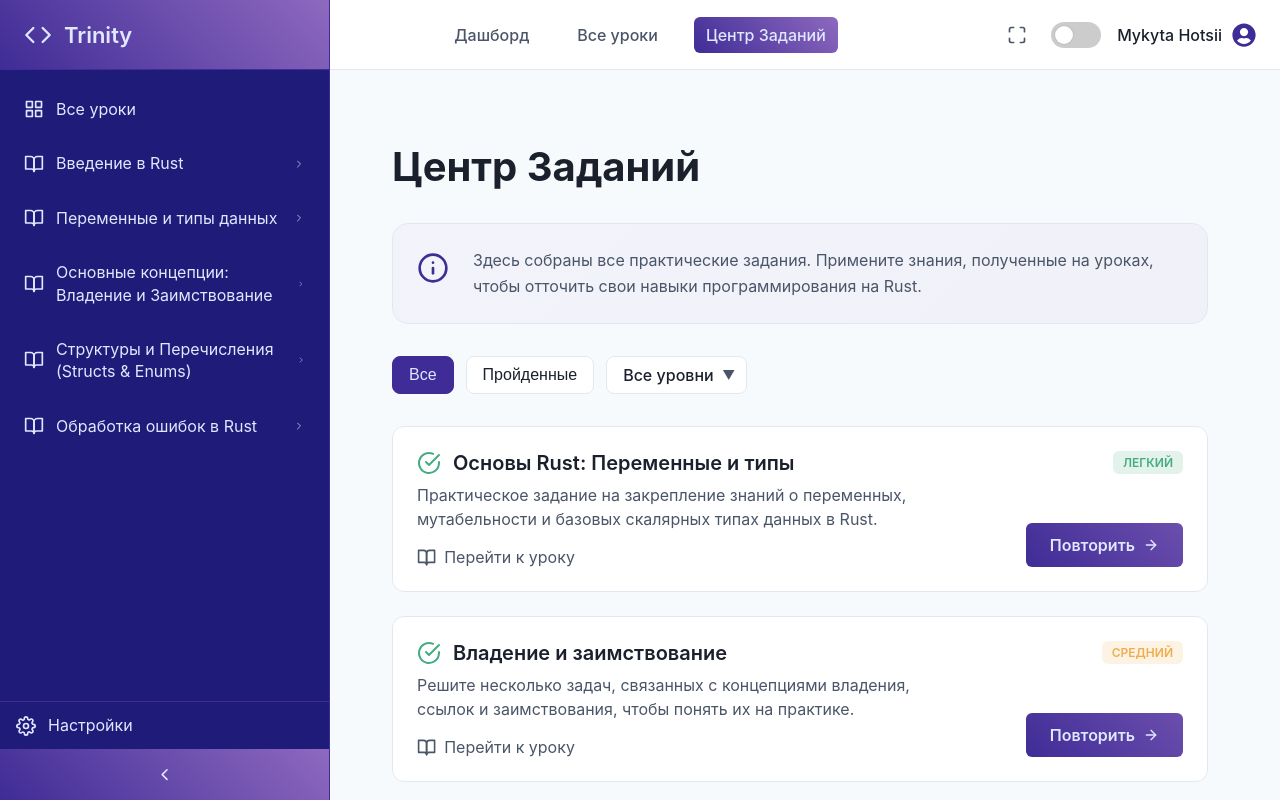
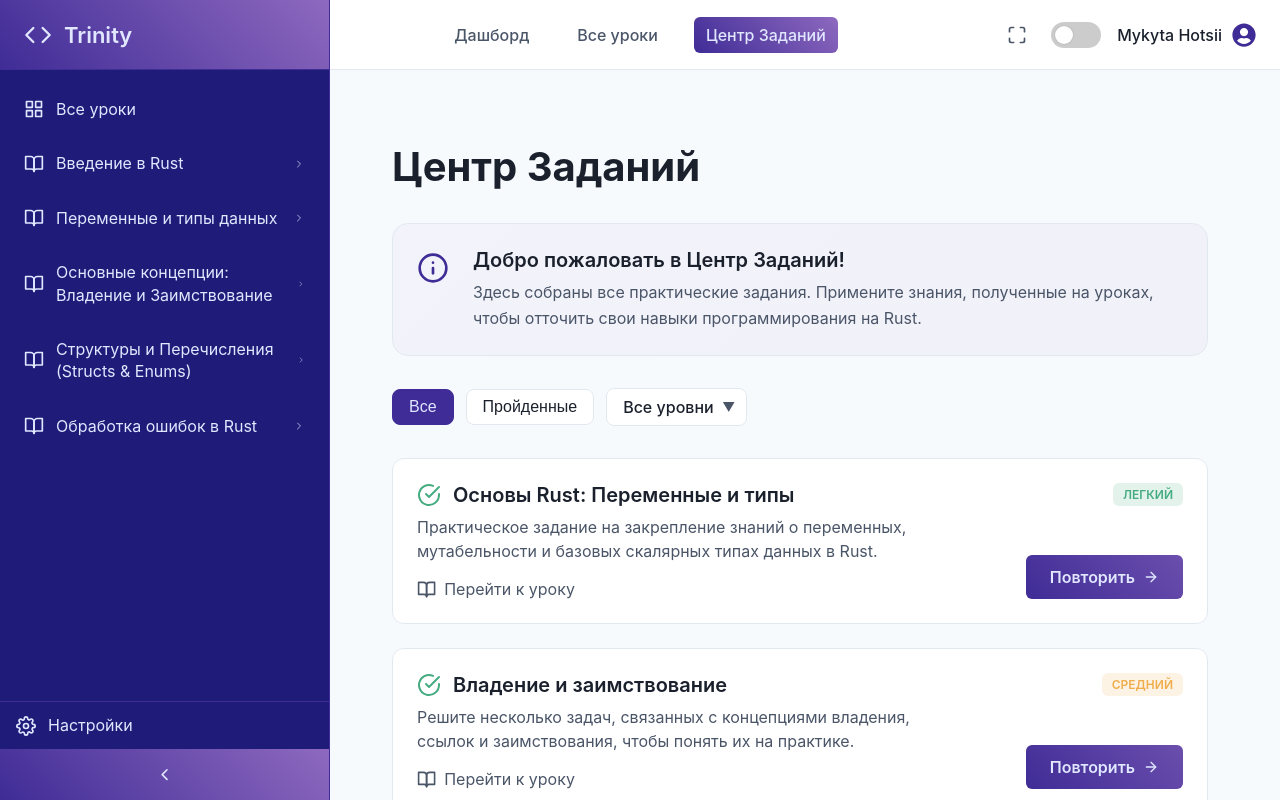
Before and after one commit to MykytaHts/trinity, a React (Vite) app: page /homework in a window 1280 px wide. Built offline with nearby package versions, Linux system fonts and the light colour scheme.

Commit message:
Extracted filters into FilterGroup component

```diff
--- /dev/null
+++ b/src/components/FilterGroup/FilterGroup.module.scss
@@ -0,0 +1,77 @@
+.filterContainer {
+  display: flex;
+  gap: 12px;
+  align-items: center;
+}
+
+.filterButton {
+  background-color: var(--background-secondary);
+  border: 1px solid var(--border-color);
+  color: var(--text-primary);
+  padding: 8px 16px;
+  border-radius: 8px;
+  font-weight: 500;
+  cursor: pointer;
+  transition: all 0.2s;
+  font-size: 1rem;
+
+  &:hover {
+    border-color: var(--accent-primary);
+    color: var(--text-primary);
+  }
+}
+
+.activeFilter {
+  background-color: var(--accent-primary);
+  border-color: var(--accent-primary);
+  color: var(--accent-text-primary);
+
+  &:hover {
+    color: var(--accent-text-primary);
+  }
+}
+
+[data-theme='dark'] .activeFilter {
+  box-shadow: 0 0 12px 0px var(--accent-primary);
+}
+
+.selectWrapper {
+  position: relative;
+}
+
+.difficultySelect {
+  -webkit-appearance: none;
+  -moz-appearance: none;
+  appearance: none;
+  background-color: var(--background-secondary);
+  border: 1px solid var(--border-color);
+  color: var(--text-primary);
+  padding: 8px 32px 8px 16px;
+  border-radius: 8px;
+  font-weight: 500;
+  cursor: pointer;
+  transition: all 0.2s;
+  font-family: inherit;
+  font-size: 1rem;
+
+  &:hover {
+    border-color: var(--accent-primary);
+  }
+
+  &:focus {
+    outline: none;
+    border-color: var(--accent-primary);
+    box-shadow: 0 0 0 2px var(--accent-primary-lighter);
+  }
+}
+
+.selectWrapper::after {
+  content: '▼';
+  font-size: 0.8rem;
+  color: var(--text-secondary);
+  position: absolute;
+  right: 12px;
+  top: 50%;
+  transform: translateY(-50%);
+  pointer-events: none;
+}
--- /dev/null
+++ b/src/components/FilterGroup/FilterGroup.tsx
@@ -0,0 +1,32 @@
+import classNames from 'classnames';
+import styles from './FilterGroup.module.scss';
+
+export type FilterOption<T> = {
+  value: T;
+  label: string;
+};
+
+interface FilterGroupProps<T extends string> {
+  options: FilterOption<T>[];
+  activeFilter: T;
+  onFilterChange: (filter: T) => void;
+  className?: string;
+}
+
+const FilterGroup = <T extends string>({ options, activeFilter, onFilterChange, className }: FilterGroupProps<T>) => {
+  return (
+    <div className={classNames(styles.filterContainer, className)}>
+      {options.map(option => (
+        <button
+          key={option.value}
+          className={classNames(styles.filterButton, { [styles.activeFilter]: activeFilter === option.value })}
+          onClick={() => onFilterChange(option.value)}
+        >
+          {option.label}
+        </button>
+      ))}
+    </div>
+  );
+};
+
+export default FilterGroup;
--- a/src/pages/HomeworkPage/HomeworkPage.module.scss
+++ b/src/pages/HomeworkPage/HomeworkPage.module.scss
@@ -51,41 +51,10 @@
   line-height: 1.6;
 }
 
-.filterContainer {
+.controlsContainer {
   display: flex;
   gap: 12px;
   margin-bottom: 32px;
-}
-
-.filterButton {
-  background-color: var(--background-secondary);
-  border: 1px solid var(--border-color);
-  color: var(--text-primary);
-  padding: 8px 16px;
-  border-radius: 8px;
-  font-weight: 500;
-  cursor: pointer;
-  transition: all 0.2s;
-  font-size: 1rem;
-
-  &:hover {
-    border-color: var(--accent-primary);
-    color: var(--text-primary);
-  }
-}
-
-.activeFilter {
-  background-color: var(--accent-primary);
-  border-color: var(--accent-primary);
-  color: var(--accent-text-primary);
-
-  &:hover {
-    color: var(--accent-text-primary);
-  }
-}
-
-[data-theme='dark'] .activeFilter {
-  box-shadow: 0 0 12px 0px var(--accent-primary);
 }
 
 .selectWrapper {
--- a/src/pages/HomeworkPage/HomeworkPage.tsx
+++ b/src/pages/HomeworkPage/HomeworkPage.tsx
@@ -7,19 +7,26 @@ import classNames from 'classnames';
 import Button from '../../components/Button';
 import type { Difficulty } from '../../types/homework';
 import Pagination from '../../components/Pagination/Pagination';
+import FilterGroup from '../../components/FilterGroup/FilterGroup';
+import type { FilterOption } from '../../components/FilterGroup/FilterGroup';
 
-type FilterStatus = 'all' | 'completed';
+type StatusFilter = 'all' | 'completed';
 type DifficultyFilter = 'all' | Difficulty;
 
 const ITEMS_PER_PAGE = 3;
 
+const statusFilterOptions: FilterOption<StatusFilter>[] = [
+  { value: 'all', label: 'Все' },
+  { value: 'completed', label: 'Пройденные' },
+];
+
 const HomeworkPage = () => {
-  const [filter, setFilter] = useState<FilterStatus>('all');
+  const [statusFilter, setStatusFilter] = useState<StatusFilter>('all');
   const [difficultyFilter, setDifficultyFilter] = useState<DifficultyFilter>('all');
   const [currentPage, setCurrentPage] = useState(1);
 
   const filteredHomework = homeworkList.filter(hw => {
-    const statusMatch = filter === 'all' || hw.status === filter;
+    const statusMatch = statusFilter === 'all' || hw.status === statusFilter;
     const difficultyMatch = difficultyFilter === 'all' || hw.difficulty === difficultyFilter;
     return statusMatch && difficultyMatch;
   });
@@ -42,27 +49,20 @@ const HomeworkPage = () => {
       <h1 className={styles.pageTitle}>Центр Заданий</h1>
       <div className={styles.infoBlock}>
         <FiInfo className={styles.infoIcon} />
-        <div className={styles.infoContent}>
+        <div>
+          <h2 className={styles.title}>Добро пожаловать в Центр Заданий!</h2>
           <p className={styles.subtitle}>
-            Здесь собраны все практические задания. Примените знания, полученные на уроках,
-            чтобы отточить свои навыки программирования на Rust.
+            Здесь собраны все практические задания. Примените знания, полученные на уроках, чтобы отточить свои навыки программирования на Rust.
           </p>
         </div>
       </div>
 
-      <div className={styles.filterContainer}>
-        <button
-          className={classNames(styles.filterButton, {[styles.activeFilter]: filter === 'all'})}
-          onClick={() => setFilter('all')}
-        >
-          Все
-        </button>
-        <button
-          className={classNames(styles.filterButton, {[styles.activeFilter]: filter === 'completed'})}
-          onClick={() => setFilter('completed')}
-        >
-          Пройденные
-        </button>
+      <div className={styles.controlsContainer}>
+        <FilterGroup
+          options={statusFilterOptions}
+          activeFilter={statusFilter}
+          onFilterChange={setStatusFilter}
+        />
         <div className={styles.selectWrapper}>
           <select
             className={styles.difficultySelect}
```
